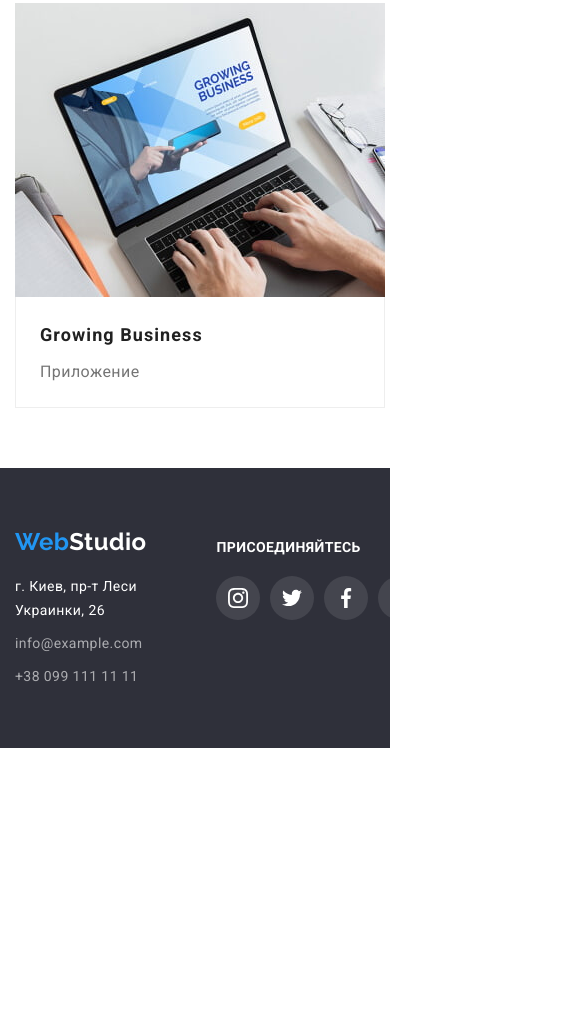
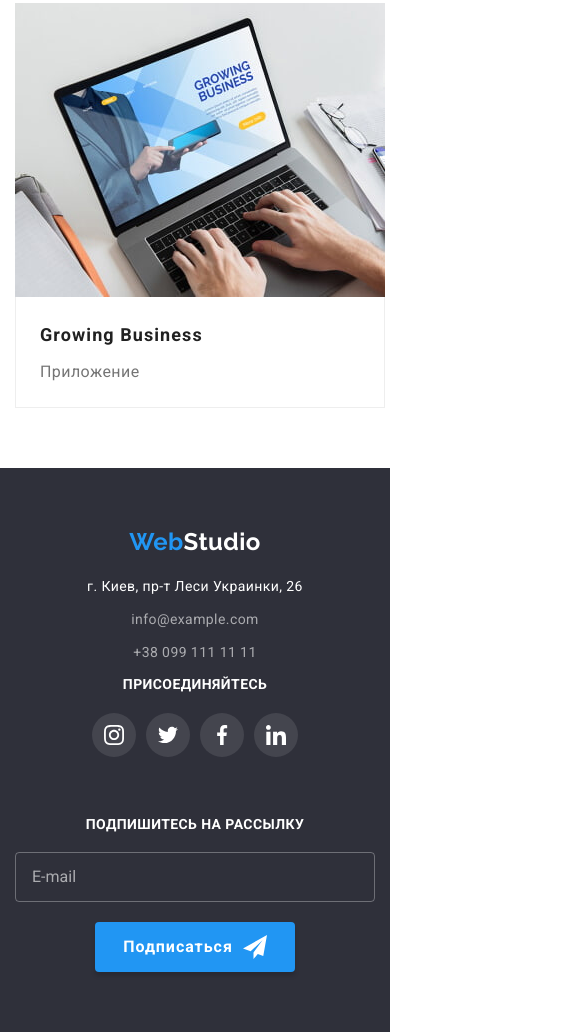
Before and after one commit to linafv/goit-markup-hw-08, a plain HTML site: page portfolio.html in a window 390 px wide. Shown: the part 3710-4742 px from the top of the page, 585 px wide, since content can reach past the window. Before the commit the page ends 4458 px from the top, so only its background shows below. Drawn offline with nearby package versions, Linux system fonts and the light colour scheme.

Commit message:
feat(footer): adaptive version

```diff
--- a/sass/components/_footer.scss
+++ b/sass/components/_footer.scss
@@ -5,12 +5,30 @@
 
   &__inner {
     display: flex;
-    justify-content: start;
+    flex-direction: column;
+
+    @media screen and (max-width: 767px) {
+      align-items: center;
+    }
+    @media screen and (min-width: 768px) and (max-width: 1199px) {
+      padding: 0 90px;
+      flex-flow: row wrap;
+      justify-content: space-between;
+    }
+    @media screen and (min-width: 1200px) {
+      flex-direction: row;
+    }
   }
 
   // .footer__info
 
   &__info {
+    display: flex;
+    flex-direction: column;
+    align-items: center;
+    @media screen and (min-width: 1200px) {
+      align-items: flex-start;
+    }
   }
 
   // .footer__logo
@@ -30,6 +48,9 @@
     line-height: 1.7;
     &--mb {
       margin-bottom: 9px;
+    }
+    @media screen and (max-width: 1199px) {
+      align-items: center;
     }
   }
 
@@ -57,8 +78,18 @@
 
   &__social {
     margin-top: 12px;
-    margin-left: 70px;
-    margin-right: 93px;
+    display: flex;
+    flex-direction: column;
+    align-items: center;
+    @media screen and (min-width: 768px) {
+      margin-top: 5px;
+    }
+    @media screen and (min-width: 1200px) {
+      margin-top: 12px;
+      margin-left: 70px;
+      margin-right: 93px;
+      align-items: flex-start;
+    }
   }
 
   // .footer__welcome
@@ -91,15 +122,28 @@
 
   &__subscribe {
     margin-top: 12px;
-    margin-left: auto;
+    @media screen and (max-width: 1199px) {
+      margin-top: 60px;
+      padding: 0 15px;
+      width: 100vw;
+      display: flex;
+      flex-direction: column;
+      align-items: center;
+    }
   }
 
   // .footer__form
 
   &__form {
+    display: flex;
+    flex-direction: row;
     margin-top: 20px;
     width: 570px;
-    display: flex;
+    @media screen and (max-width: 1199px) {
+      flex-direction: column;
+      align-items: center;
+      width: 100%;
+    }
   }
 }
 .social-list {
@@ -131,17 +175,11 @@
         fill 250ms cubic-bezier(0.4, 0, 0.2, 1);
     }
   }
-
-  // .social-list__icon
-
-  &__icon {
-  }
 }
 .form {
   // .form__mail
 
   &__mail {
-    margin-right: 12px;
     padding-left: 16px;
     height: 50px;
     width: 100%;
@@ -155,11 +193,15 @@
       line-height: 1.25;
       color: var(--footer-link-color);
     }
+    @media screen and (min-width: 1200px) {
+      margin-right: 12px;
+    }
   }
 
   // .form__subscribe-btn
 
   &__subscribe-btn {
+    margin-top: 20px;
     padding: 10px 28px;
     display: flex;
     align-items: center;
@@ -171,6 +213,9 @@
     letter-spacing: 0.06em;
     background-color: var(--accent-color);
     color: var(--light-text-color);
+    @media screen and (min-width: 1200px) {
+      margin-top: unset;
+    }
   }
 
   // .form__icon
```
Also changed, not shown: index.html (+4 -4 lines), css/main.min.css.
